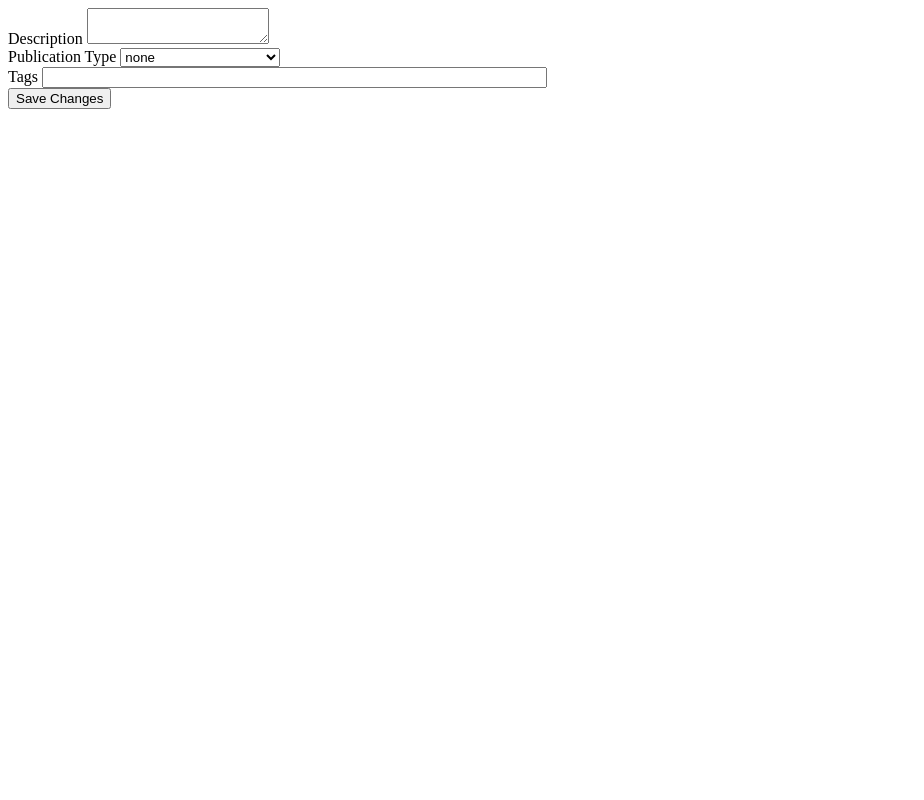
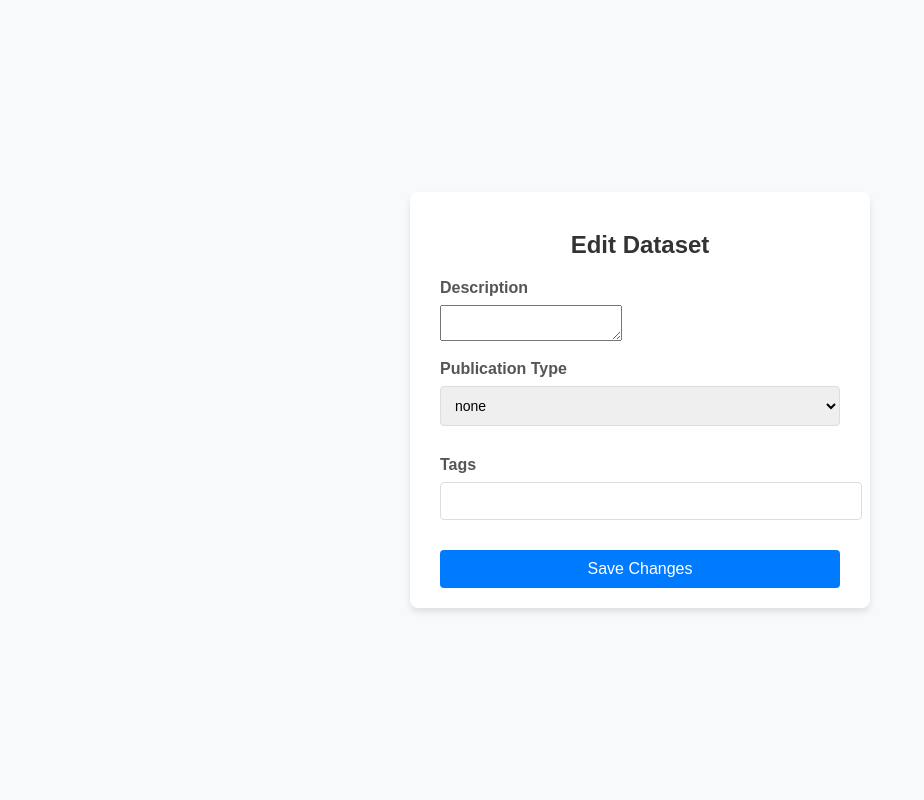
Before and after one commit to TostaHub/tostahub-uvlhub, a Flask app: template app/modules/dataset/templates/dataset/edit_dataset.html in a window 1280 px wide. Shown: the whole page, without its empty margins (0-924 px from the left). Run offline with Flask 3, Linux system fonts and the light colour scheme; the template is opened without the code that fills it: values that come from a table or form of the project are taken from there, others are empty; parts of the project's set-up code (start-up, migrations or seed data) failed here and were passed over.

Commit message:
Fix: Added some fixes about authentication and CSS

```diff
--- a/app/modules/dataset/templates/dataset/edit_dataset.html
+++ b/app/modules/dataset/templates/dataset/edit_dataset.html
@@ -1,19 +1,93 @@
 <!-- app/templates/dataset/edit_dataset.html -->
+<!DOCTYPE html>
+<html lang="en">
+<head>
+    <meta charset="UTF-8">
+    <meta name="viewport" content="width=device-width, initial-scale=1.0">
+    <title>Edit Dataset</title>
+    <style>
+        body {
+            font-family: Arial, sans-serif;
+            background-color: #f8f9fa;
+            margin: 0;
+            padding: 0;
+            display: flex;
+            justify-content: center;
+            align-items: center;
+            height: 100vh;
+        }
+
+        .form-container {
+            background: #fff;
+            padding: 20px 30px;
+            border-radius: 8px;
+            box-shadow: 0 4px 6px rgba(0, 0, 0, 0.1);
+            max-width: 400px;
+            width: 100%;
+        }
+
+        .form-container h2 {
+            margin-bottom: 20px;
+            color: #333;
+            text-align: center;
+        }
+
+        .form-container label {
+            display: block;
+            margin-bottom: 8px;
+            font-weight: bold;
+            color: #555;
+        }
+
+        .form-container input[type="text"],
+        .form-container select {
+            width: 100%;
+            padding: 10px;
+            margin-bottom: 15px;
+            border: 1px solid #ddd;
+            border-radius: 4px;
+            font-size: 14px;
+        }
+
+        .form-container button {
+            width: 100%;
+            padding: 10px 15px;
+            background: #007bff;
+            color: #fff;
+            border: none;
+            border-radius: 4px;
+            font-size: 16px;
+            cursor: pointer;
+        }
+
+        .form-container button:hover {
+            background: #0056b3;
+        }
+
+        .form-container .form-group {
+            margin-bottom: 15px;
+        }
+    </style>
+</head>
+<body>
+    <div class="form-container">
+        <h2>Edit Dataset</h2>
         <form method="POST" action="{{ url_for('dataset.edit_dataset', dataset_id=dataset.id) }}">
             {{ form.hidden_tag() }}
-    <div>
+            <div class="form-group">
                 <label for="description">Description</label>
                 {{ form.description(size=60) }}
             </div>
-    <div>
+            <div class="form-group">
                 <label for="publication_type">Publication Type</label>
-        {{ form.publication_type() }}  <!-- Aquí generamos el dropdown -->
+                {{ form.publication_type() }}
             </div>
-    <div>
+            <div class="form-group">
                 <label for="tags">Tags</label>
-        {{ form.tags(size=60) }}  <!-- Campo para editar tags -->
+                {{ form.tags(size=60) }}
             </div>
-    <div>
             <button type="submit">Save Changes</button>
+        </form>
     </div>
-</form>
+</body>
+</html>
--- a/app/modules/dataset/templates/dataset/view_dataset.html
+++ b/app/modules/dataset/templates/dataset/view_dataset.html
@@ -25,7 +25,10 @@
             <i data-feather="search" class="center-button-icon"></i>
             Explore more datasets
         </a>
-        <a href="{{ url_for('dataset.edit_dataset', dataset_id=dataset.id) }}" class="btn btn-primary">Edit Dataset</a>
+        {% if dataset.user_id == current_user.id %}
+             <a href="{{ url_for('dataset.edit_dataset', dataset_id=dataset.id) }}" class="btn btn-primary">Edit Dataset</a>
+        {% endif %}
+
 
     </div>
 
```
Lines whose indentation alone changed are shown as unchanged.
